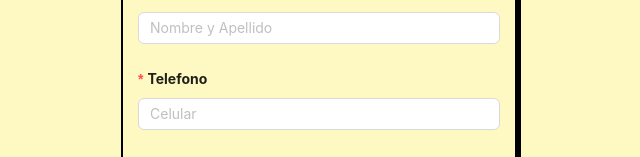
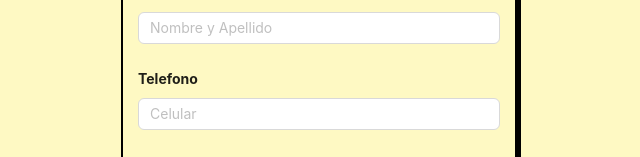
Before and after one commit to Adomi-Delivery/gptboliplay, a Next.js app: page / in a window 1280 px wide. Shown: the part 419-576 px from the top of the page, without its empty margins (319-959 px from the left). Built offline with nearby package versions, Linux system fonts and the light colour scheme.

Commit message:
changes in form
new changes in form

```diff
--- a/app/components/forms/FormOrder.tsx
+++ b/app/components/forms/FormOrder.tsx
@@ -93,10 +93,7 @@ export default function FormOrder() {
         <Form.Item
           label="Telefono"
           name="client_phone"
-          rules={[{ pattern: /^[0-9]+$/, message: "Ingrese solo números" },
-                  {  min: 10, message: "Debe tener al menos 10 caracteres" },
-                  {  required: true, message: "El campo no debe ir vacio" }
-                ]}
+          rules={[{}]}
           labelCol={{ span: 6, style: { fontWeight: 'bold', color: 'blue' } }}
 
         >
@@ -130,7 +127,7 @@ export default function FormOrder() {
         <Form.Item
           label="Telefeno"
           name="phone"
-          rules={[{ pattern: /^[0-9]+$/, message: "Ingrese solo números"}]}
+          rules={[{}]}
           labelCol={{ span: 6, style: { fontWeight: 'bold'} }}
 
         >
```
Lines whose indentation alone changed are shown as unchanged.
